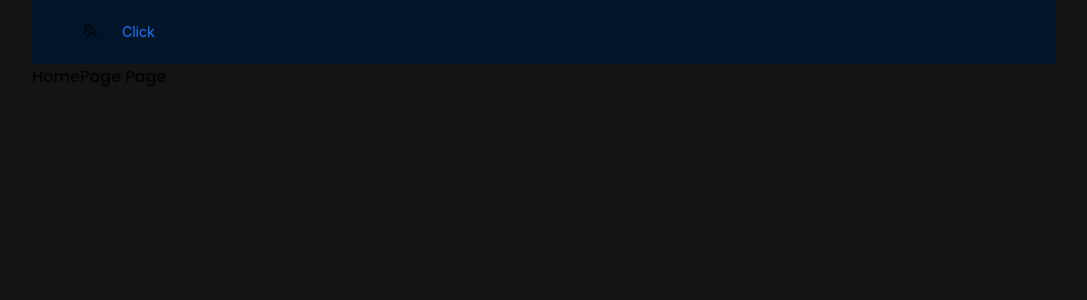
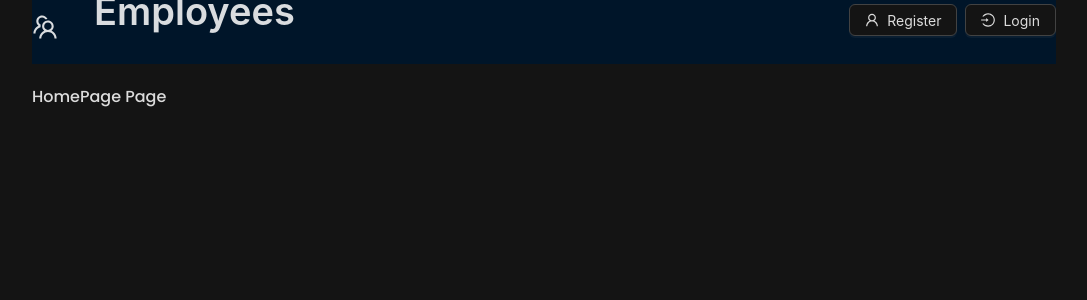
Before and after one commit to TaurusVB/employees-front-end, a React (Create React App) app: page / in a window 1280 px wide. Shown: the top 300 px of the page, without its empty margins (96-1183 px from the left). Built offline with nearby package versions, Linux system fonts and the light colour scheme.

Commit message:
finish working on Header component | changes in index.tsx with Router

```diff
--- a/package.json
+++ b/package.json
@@ -12,7 +12,7 @@
     "@types/node": "^17.0.45",
     "@types/react": "^18.2.43",
     "@types/react-dom": "^18.2.17",
-    "antd": "^5.12.1",
+    "antd": "5.1.5",
     "react": "^18.2.0",
     "react-dom": "^18.2.0",
     "react-redux": "^8.1.3",
--- a/src/App.css
+++ /dev/null
@@ -1,3 +0,0 @@
-.App {
-  text-align: center;
-}
--- a/src/App.tsx
+++ /dev/null
@@ -1,35 +0,0 @@
-import { RouterProvider, createBrowserRouter } from "react-router-dom";
-
-import HomePage from "./pages/home";
-import LoginPage from "./pages/login";
-import RegisterPage from "./pages/register";
-
-import { Paths } from "./utils/paths";
-import Layout from "./components/Layout";
-
-import "./App.css";
-
-const router = createBrowserRouter([
-  {
-    path: Paths.home,
-    element: <HomePage />,
-  },
-  {
-    path: Paths.login,
-    element: <LoginPage />,
-  },
-  {
-    path: Paths.register,
-    element: <RegisterPage />,
-  },
-]);
-
-function App() {
-  return (
-    <Layout>
-      <RouterProvider router={router} />
-    </Layout>
-  );
-}
-
-export default App;
--- a/src/components/CustomButton/CustomButton.tsx
+++ b/src/components/CustomButton/CustomButton.tsx
@@ -5,9 +5,18 @@ interface ICustomButtonProps {
   children: ReactNode;
   htmlType?: "button" | "submit" | "reset" | undefined;
   onClick?: () => void;
-  type?: "link" | "text" | "default" | "primary" | "dashed" | undefined;
+  type?:
+    | "link"
+    | "default"
+    | "text"
+    | "primary"
+    | "dashed"
+    | "ghost"
+    | undefined;
   danger?: boolean;
   loading?: boolean;
+  shape?: "default" | "circle" | "round" | undefined;
+  icon?: ReactNode;
 }
 
 const CustomButton: FC<ICustomButtonProps> = ({
@@ -17,6 +26,8 @@ const CustomButton: FC<ICustomButtonProps> = ({
   onClick,
   danger,
   loading,
+  shape,
+  icon,
 }) => {
   return (
     <Form.Item>
@@ -26,6 +37,8 @@ const CustomButton: FC<ICustomButtonProps> = ({
         danger={danger}
         htmlType={htmlType}
         type={type}
+        shape={shape}
+        icon={icon}
       >
         {children}
       </Button>
--- a/src/components/Header/Header.tsx
+++ b/src/components/Header/Header.tsx
@@ -1,5 +1,9 @@
-import { Button, Layout, Space, Typography } from "antd";
-import { TeamOutlined } from "@ant-design/icons";
+import { Layout, Space, Typography } from "antd";
+import { Link } from "react-router-dom";
+import { LoginOutlined, TeamOutlined, UserOutlined } from "@ant-design/icons";
+
+import CustomButton from "../CustomButton";
+import { Paths } from "../../utils/paths";
 
 import styles from "./header.module.css";
 
@@ -8,7 +12,19 @@ const Header = () => {
     <Layout.Header className={styles.header}>
       <Space>
         <TeamOutlined className={styles.teamIcon} />
-        <Button type="link">Click</Button>
+        <Link to={Paths.home}>
+          <CustomButton type="ghost">
+            <Typography.Title level={1}>Employees</Typography.Title>
+          </CustomButton>
+        </Link>
+      </Space>
+      <Space>
+        <Link to={Paths.register}>
+          <CustomButton icon={<UserOutlined />}>Register</CustomButton>
+        </Link>
+        <Link to={Paths.login}>
+          <CustomButton icon={<LoginOutlined />}>Login</CustomButton>
+        </Link>
       </Space>
     </Layout.Header>
   );
--- a/src/components/Header/header.module.css
+++ b/src/components/Header/header.module.css
@@ -0,0 +1,12 @@
+.header {
+  padding: 20px 0;
+  display: flex;
+  align-items: center;
+  justify-content: space-between;
+  margin-bottom: 20px;
+}
+
+.teamIcon {
+  font-size: 26px;
+  margin-right: 12px;
+}
--- a/src/components/Layout/Layout.tsx
+++ b/src/components/Layout/Layout.tsx
@@ -1,20 +1,16 @@
-import { FC, ReactNode } from "react";
 import { Layout as AntLayout } from "antd";
+import { Outlet } from "react-router-dom";
 
 import Header from "../Header";
 
 import styles from "./layout.module.css";
 
-interface ILayoutProps {
-  children: ReactNode;
-}
-
-const Layout: FC<ILayoutProps> = ({ children }) => {
+const Layout = () => {
   return (
     <div className={styles.main}>
       <AntLayout.Content style={{ height: "100%" }}>
         <Header />
-        {children}
+        <Outlet />
       </AntLayout.Content>
     </div>
   );
--- a/src/index.tsx
+++ b/src/index.tsx
@@ -1,11 +1,14 @@
 import React from "react";
 import { createRoot } from "react-dom/client";
 import { Provider } from "react-redux";
+import { RouterProvider } from "react-router-dom";
+import { ConfigProvider, theme } from "antd";
 
 import { store } from "./app/store";
 import reportWebVitals from "./reportWebVitals";
+import { router } from "./utils/router";
+
 import "./index.css";
-import App from "./App";
 
 const container = document.getElementById("root")!;
 const root = createRoot(container);
@@ -13,7 +16,13 @@ const root = createRoot(container);
 root.render(
   <React.StrictMode>
     <Provider store={store}>
-      <App />
+      <ConfigProvider
+        theme={{
+          algorithm: theme.darkAlgorithm,
+        }}
+      >
+        <RouterProvider router={router} fallbackElement={<p>Loading...</p>} />
+      </ConfigProvider>
     </Provider>
   </React.StrictMode>
 );
--- /dev/null
+++ b/src/utils/router.tsx
@@ -0,0 +1,28 @@
+import { createBrowserRouter } from "react-router-dom";
+
+import { Paths } from "./paths";
+import HomePage from "../pages/home";
+import LoginPage from "../pages/login";
+import RegisterPage from "../pages/register";
+import Layout from "../components/Layout";
+
+export const router = createBrowserRouter([
+  {
+    path: Paths.home,
+    element: <Layout />,
+    children: [
+      {
+        path: Paths.home,
+        element: <HomePage />,
+      },
+      {
+        path: Paths.login,
+        element: <LoginPage />,
+      },
+      {
+        path: Paths.register,
+        element: <RegisterPage />,
+      },
+    ],
+  },
+]);
```
Also changed, not shown: 2 other files (tests, documents, lock files or other folders).
